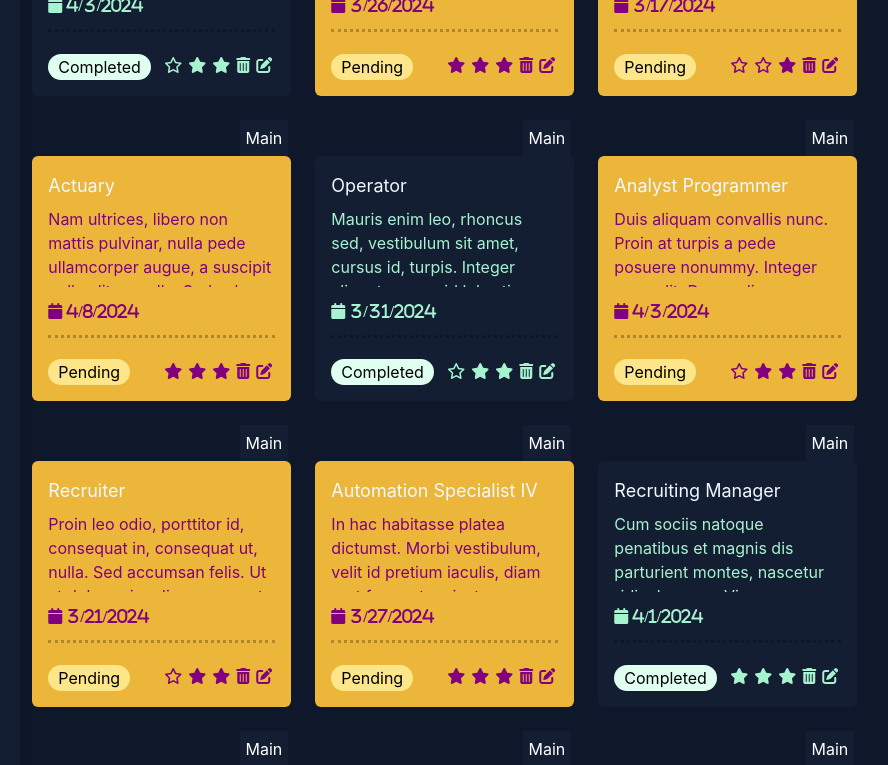
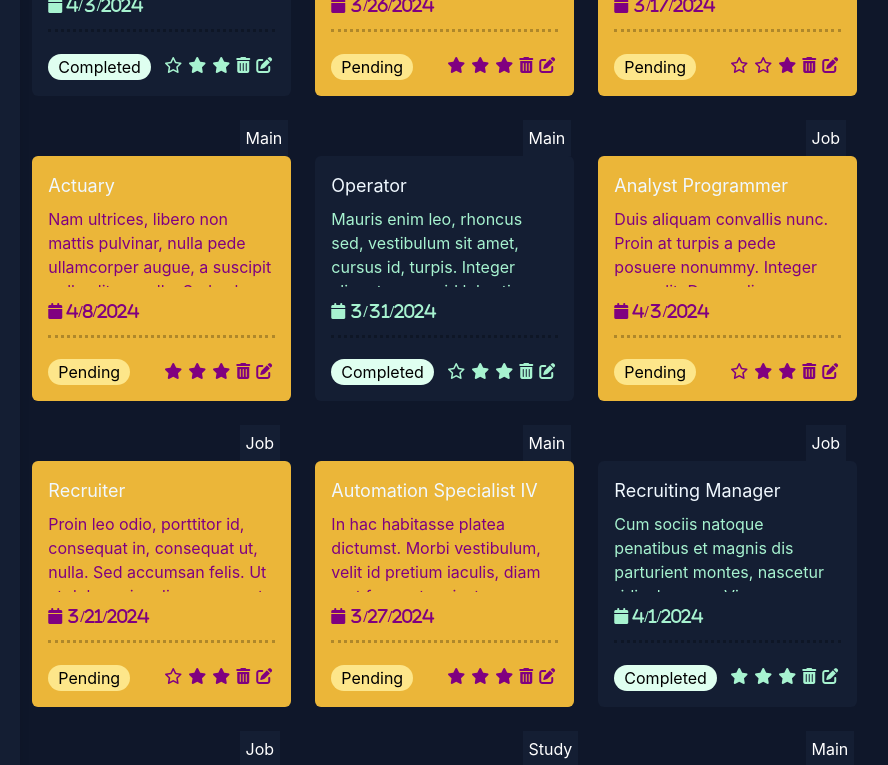
Before and after one commit to Emon072/todo-react, a React (Create React App) app: page / in a window 1280 px wide. Shown: the part 640-1405 px from the top of the page, without its empty margins (193-1081 px from the left). Built offline with nearby package versions, Linux system fonts and the light colour scheme.

Commit message:
minor update

```diff
--- a/src/components/NoteDataArr.js
+++ b/src/components/NoteDataArr.js
@@ -7,7 +7,7 @@ export const NoteDataArr = [{
   "completed": true,
   "important": 1,
   "updateTime": "6/23/2023",
-  "dir": "Main"
+  "dir": "Job"
 }, {
   "id": "3efb04e3-a3f8-4386-8cf1-62602336f8ad",
   "title": "Developer III",
@@ -34,7 +34,7 @@ export const NoteDataArr = [{
   "completed": true,
   "important": 2,
   "updateTime": "8/28/2023",
-  "dir": "Main"
+  "dir": "Job"
 }, {
   "id": "ee162e9b-b8aa-45f1-9263-3053842dba6e",
   "title": "Editor",
@@ -52,7 +52,7 @@ export const NoteDataArr = [{
   "completed": false,
   "important": 1,
   "updateTime": "6/10/2023",
-  "dir": "Main"
+  "dir": "Job"
 }, {
   "id": "fae8f948-8c79-47ae-8f06-5cf90aebdd8d",
   "title": "Actuary",
@@ -79,7 +79,7 @@ export const NoteDataArr = [{
   "completed": false,
   "important": 2,
   "updateTime": "7/18/2023",
-  "dir": "Main"
+  "dir": "Job"
 }, {
   "id": "e950b0c2-eeed-4b45-99a3-5c7b0fe3f379",
   "title": "Recruiter",
@@ -88,7 +88,7 @@ export const NoteDataArr = [{
   "completed": false,
   "important": 2,
   "updateTime": "2/25/2024",
-  "dir": "Main"
+  "dir": "Job"
 }, {
   "id": "dae3de2d-0716-414f-97fe-8e8a4f7b3cad",
   "title": "Automation Specialist IV",
@@ -106,7 +106,7 @@ export const NoteDataArr = [{
   "completed": true,
   "important": 3,
   "updateTime": "8/24/2023",
-  "dir": "Main"
+  "dir": "Job"
 }, {
   "id": "eab82fc6-df3b-4b78-b1fb-e2b9f5650984",
   "title": "Food Chemist",
@@ -115,7 +115,7 @@ export const NoteDataArr = [{
   "completed": false,
   "important": 3,
   "updateTime": "4/21/2023",
-  "dir": "Main"
+  "dir": "Job"
 }, {
   "id": "eeace2ac-c42c-45ac-89b3-c271a5c1d5db",
   "title": "Cost Accountant",
@@ -124,7 +124,7 @@ export const NoteDataArr = [{
   "completed": false,
   "important": 1,
   "updateTime": "3/15/2024",
-  "dir": "Main"
+  "dir": "Study"
 }, {
   "id": "d42a5588-fef7-44e3-a4c3-44565bbd29b1",
   "title": "Registered Nurse",
@@ -142,7 +142,7 @@ export const NoteDataArr = [{
   "completed": false,
   "important": 3,
   "updateTime": "12/8/2023",
-  "dir": "Main"
+  "dir": "Study"
 }, {
   "id": "04217165-609f-40a1-aa05-6d6c4ec8e200",
   "title": "Financial Advisor",
@@ -160,7 +160,7 @@ export const NoteDataArr = [{
   "completed": true,
   "important": 3,
   "updateTime": "3/23/2023",
-  "dir": "Main"
+  "dir": "Study"
 }, {
   "id": "54f4d893-4274-46bb-a39b-5f679ad2115e",
   "title": "Senior Editor",
@@ -178,5 +178,5 @@ export const NoteDataArr = [{
   "completed": false,
   "important": 1,
   "updateTime": "7/31/2023",
-  "dir": "Main"
+  "dir": "Study"
 }];
```
